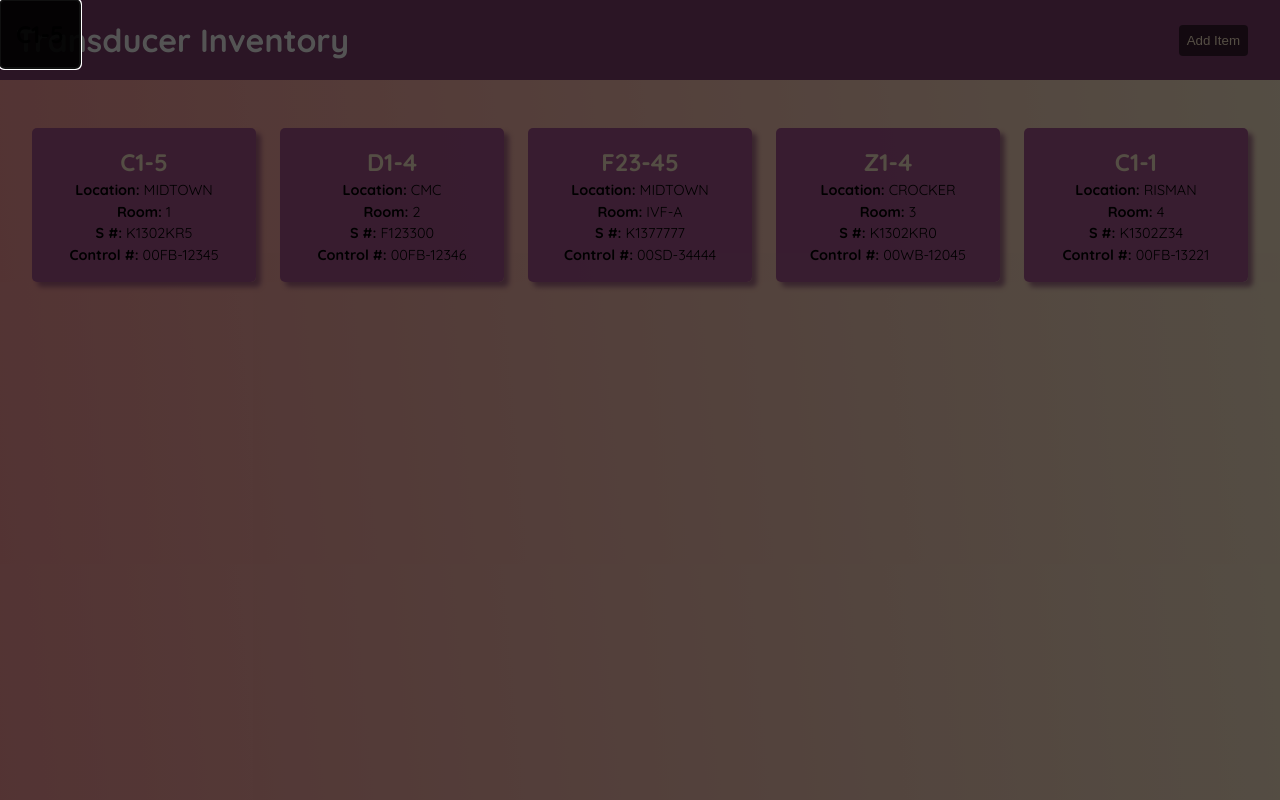
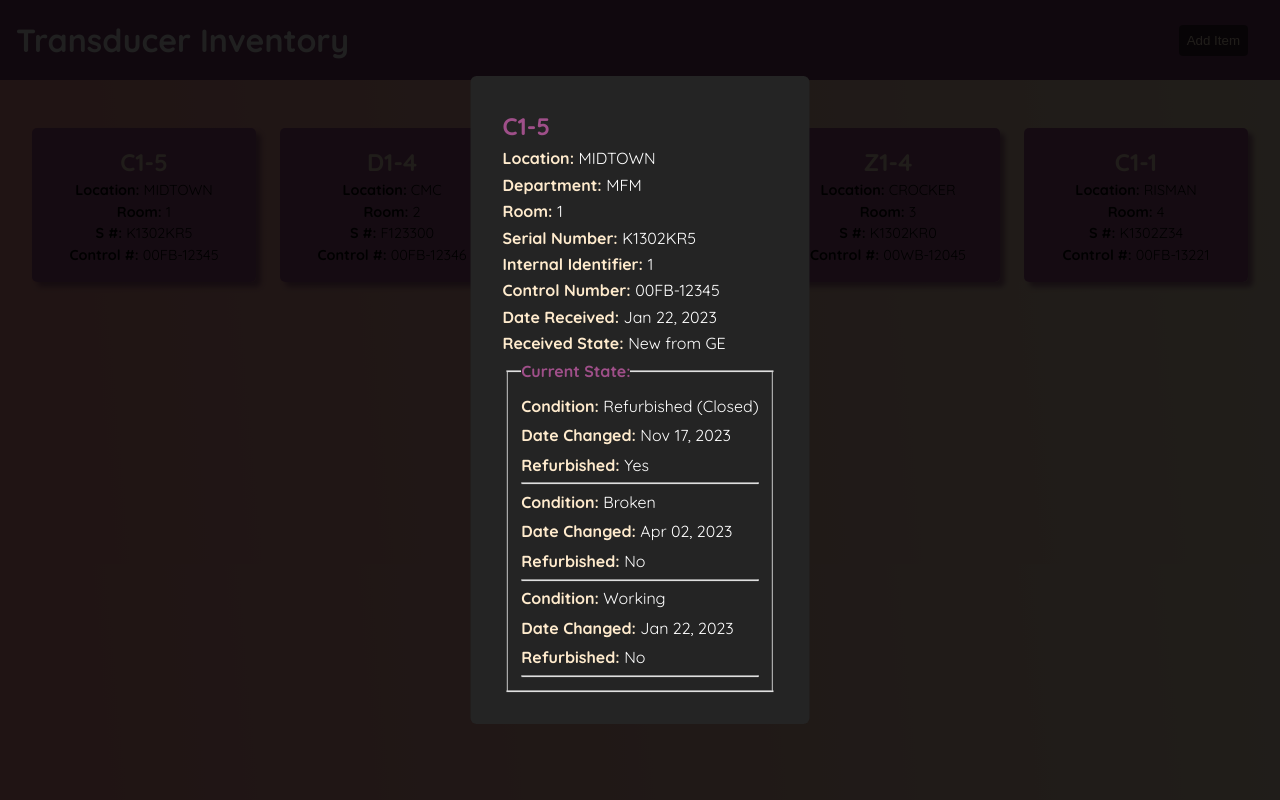
Before and after one commit to MattAKeider/transducer-inventory, a React (Vite) app: page / in a window 1280 px wide. Both pictures are taken after a click on the item 144 px from the left and 205 px from the top of the page. Built offline with nearby package versions, Linux system fonts and the light colour scheme.

Commit message:
add detailed description to modal

```diff
--- /dev/null
+++ b/src/components/Condition/Condition.module.css
@@ -0,0 +1,7 @@
+.condition_container p {
+  margin: 0.35rem 0rem;
+}
+
+.condition_container span {
+  font-weight: bold;
+}
--- /dev/null
+++ b/src/components/Condition/Condition.tsx
@@ -0,0 +1,29 @@
+import { TransducerState } from '../../data/data';
+import { formatDate } from '../../utils';
+import styles from './Condition.module.css';
+
+type ConditionProps = {
+  transducerState: TransducerState;
+};
+
+const Condition = ({ transducerState }: ConditionProps) => {
+  return (
+    <div className={styles.condition_container}>
+      <p>
+        <span>Condition: </span>
+        {transducerState.condition}
+      </p>
+      <p>
+        <span>Date Changed: </span>
+        {formatDate(transducerState.stateChangedDate)}
+      </p>
+      <p>
+        <span>Refurbished: </span>
+        {transducerState.isRefurbished ? 'Yes' : 'No'}
+      </p>
+      <hr />
+    </div>
+  );
+};
+
+export default Condition;
--- /dev/null
+++ b/src/components/FullDetails/FullDetails.module.css
@@ -0,0 +1,31 @@
+.full_details_container {
+  color: #fff;
+  margin: 2rem;
+}
+
+.full_details_container span {
+  color: #ffebcd;
+}
+
+.main_details p {
+  margin: 0.15rem 0rem;
+}
+
+.main_details span {
+  font-weight: bold;
+}
+
+.name {
+  color: #a6518ff1;
+  font-weight: bolder;
+}
+
+.state_field {
+  padding: 0.30rem 0.80rem 0.80rem 0.80rem;
+  margin: 0.25rem;
+}
+
+.legend {
+  color: #a6518ff1;
+  font-weight: bold;
+}
--- /dev/null
+++ b/src/components/FullDetails/FullDetails.tsx
@@ -0,0 +1,58 @@
+import { Transducer, TransducerState } from '../../data/data';
+import { formatDate, generateKey } from '../../utils';
+import Condition from '../Condition/Condition';
+import styles from './FullDetails.module.css';
+
+type FullDetailsProps = {
+  transducer: Transducer;
+};
+
+const FullDetails = ({ transducer }: FullDetailsProps) => {
+  return (
+    <div className={styles.full_details_container}>
+      <div className={styles.main_details}>
+        <h2 className={styles.name}>{transducer.name}</h2>
+        <p>
+          <span>Location: </span>
+          {transducer.location}
+        </p>
+        <p>
+          <span>Department: </span>
+          {transducer.department}
+        </p>
+        <p>
+          <span>Room: </span>
+          {transducer.room}
+        </p>
+        <p>
+          <span>Serial Number: </span>
+          {transducer.serialNumber}
+        </p>
+        <p>
+          <span>Internal Identifier: </span>
+          {transducer.internalIdentifier}
+        </p>
+        <p>
+          <span>Control Number: </span>
+          {transducer.controlNumber}
+        </p>
+        <p>
+          <span>Date Received: </span>
+          {formatDate(transducer.dateReceived)}
+        </p>
+        <p>
+          <span>Received State: </span>
+          {transducer.receivedState}
+        </p>
+      </div>
+      <fieldset className={styles.state_field}>
+        <legend className={styles.legend}>Current State:</legend>
+        {transducer.currentState.map((state: TransducerState) => (
+          <Condition key={generateKey()} transducerState={state} />
+        ))}
+      </fieldset>
+    </div>
+  );
+};
+
+export default FullDetails;
--- a/src/components/TransducerItem/TransducerItem.module.css
+++ b/src/components/TransducerItem/TransducerItem.module.css
@@ -11,10 +11,10 @@
   font-weight: bold;
 }
 
-p {
+.list_item p {
   font-size: 0.90rem;
 }
 
-p span {
+.list_item span {
   font-weight: bold;
 }
--- a/src/components/Transducers/Transducers.tsx
+++ b/src/components/Transducers/Transducers.tsx
@@ -4,6 +4,7 @@ import TransducerItem from '../TransducerItem/TransducerItem';
 import styles from './Transducers.module.css';
 import { TRANSDUCERS, Transducer } from '../../data/data';
 import Modal, { ModalHandle } from '../../ui/Modal/Modal';
+import FullDetails from '../FullDetails/FullDetails';
 
 const Transducers = () => {
   const [transducers, setTransducers] = useState(TRANSDUCERS);
@@ -18,7 +19,7 @@ const Transducers = () => {
   return (
     <>
       <Modal ref={dialog}>
-        {selectedTransducer && <h2>{selectedTransducer.name}</h2>}
+        {selectedTransducer && <FullDetails transducer={selectedTransducer} />}
       </Modal>
       <ul className={styles.container}>
         {transducers.map((transducer: Transducer) => (
--- a/src/data/data.ts
+++ b/src/data/data.ts
@@ -1,3 +1,9 @@
+export interface TransducerState {
+  condition: 'Working' | 'Broken' | 'Refurbished (Closed)';
+  stateChangedDate: Date;
+  isRefurbished: boolean;
+}
+
 export interface Transducer {
   name: string;
   location: 'CMC' | 'MIDTOWN' | 'RISMAN' | 'CROCKER' | 'STREETSBORO' | 'BETTY THE BUS';
@@ -8,11 +14,7 @@ export interface Transducer {
   controlNumber: string;
   dateReceived: Date;
   receivedState: string;
-  currentState: {
-    condition: 'Working' | 'Broken' | 'Refurbished';
-    stateChangedDate: Date;
-    isRefurbished: boolean;
-  }[];
+  currentState: TransducerState[];
 }
 
 export const TRANSDUCERS: Transducer[] = [
@@ -28,10 +30,20 @@ export const TRANSDUCERS: Transducer[] = [
     receivedState: 'New from GE',
     currentState: [
       {
+        condition: 'Refurbished (Closed)',
+        stateChangedDate: new Date('2023-11-17'),
+        isRefurbished: true,
+      },
+      {
+        condition: 'Broken',
+        stateChangedDate: new Date('2023-04-02'),
+        isRefurbished: false,
+      },
+      {
         condition: 'Working',
         stateChangedDate: new Date('2023-01-22'),
         isRefurbished: false,
-      },
+      }
     ],
   },
   {
--- a/src/ui/Modal/Modal.module.css
+++ b/src/ui/Modal/Modal.module.css
@@ -1,10 +1,14 @@
 .modal {
-  background-color: #000000eb;
+  position: absolute;
+  top: 50%;
+  left: 50%;
+  transform: translate(-50%, -50%);
+  background: #242424;
   border: none;
-  border-radius: 5px;
-  padding: 1rem;
+  border-radius: 6px;
+  outline: none;
 }
 
 .modal::backdrop {
-  background: #000000ab;
+  background: #000000df;
 }
--- /dev/null
+++ b/src/utils.ts
@@ -0,0 +1,13 @@
+export const formatDate = (date: Date) => {
+  let formattedDate = date.toLocaleString('default', {
+    year: 'numeric',
+    month: 'short',
+    day: '2-digit'
+  });
+
+  return formattedDate;
+};
+
+export const generateKey = () => {
+  return Math.random() * 1000;
+};
```
Also changed, not shown: src/components/TransducerItem/TransducerItem.tsx (+4 -4 lines).
